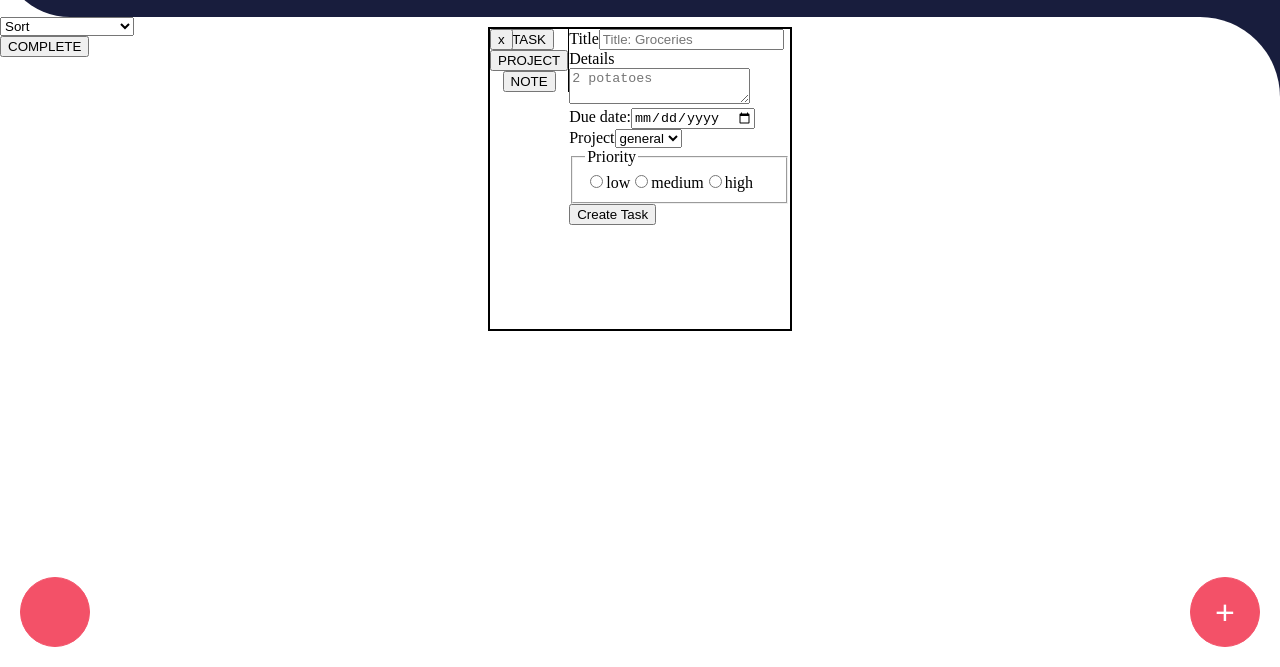
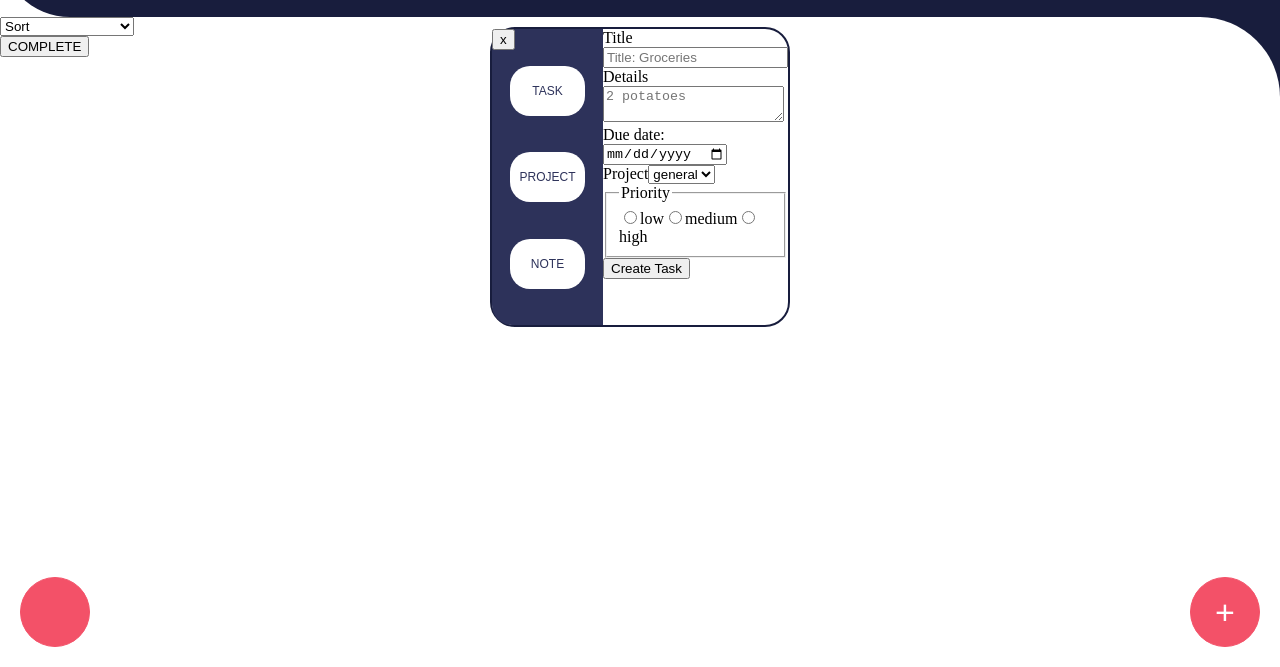
Before and after one commit to Bertmoss/top__to-do-app, a website built with webpack: page dist/index.html in a window 1280 px wide. Shown: the part 133-800 px from the top of the page. Built offline with nearby package versions, Linux system fonts and the light colour scheme; files whose address does not match are found by name.

Commit message:
Style side btn in modal

```diff
--- a/src/main/modal/__side/modal__side.js
+++ b/src/main/modal/__side/modal__side.js
@@ -1,17 +1,22 @@
 let sideDiv = document.createElement("div");
-sideDiv.classList.add("modal__side");
+sideDiv.classList.add("modal__side", "p-modal__side");
 
 let taskButton = document.createElement("button");
 taskButton.setAttribute("type", "button");
 taskButton.textContent = 'TASK';
+taskButton.classList.add("modal__side-btn")
 
 let projectButton = document.createElement("button");
 projectButton.setAttribute("type", "button");
 projectButton.textContent = "PROJECT";
 
+projectButton.classList.add("modal__side-btn")
+
 let noteButton = document.createElement("button");
 noteButton.setAttribute("type", "button");
 noteButton.textContent = "NOTE";
+noteButton.classList.add("modal__side-btn")
+
 
 sideDiv.appendChild(taskButton)
 
--- a/src/main/modal/__side/modal__side.scss
+++ b/src/main/modal/__side/modal__side.scss
@@ -1,19 +1,31 @@
+@use "../../../general/general__scss/colors" as *;
+.p-modal__side {
+  width: 100%;
+  height: 100%;
+  border-radius: 20px 0px 0px 20px;
+}
+
 .modal__side {
-  width: 45%;
-  height: 100%;
-  border-right: 1px black solid;
-  /* Display maybe in separate class */
+  background-color: $light-blue;
   display: flex;
   flex-direction: column;
   justify-content: space-evenly;
   align-items: center;
 }
 
-.side__button {
-  width: 70%;
+.modal__side-btn {
+  border: none;
+  appearance: none;
+  border-radius: 20px;
+  background-color: $white;
+  color: $light-blue;
+  width: 75px;
   height: 50px;
+  font-size: 12px;
+
 }
-
-.s-side__button {
-  appearance: none;
+.modal__side-btn:active {
+  width: 68px;
+  height: 48px;
+  font-size: 10px;
 }
--- a/src/main/modal/modal.js
+++ b/src/main/modal/modal.js
@@ -4,7 +4,7 @@ import {projectForm} from "./__form/modal__form--project"
 import {noteForm} from "./__form/modal__form--note"
 
 let modal = document.createElement("div")
-modal.classList.add("modal", "main__modal");
+modal.classList.add("modal", "p-main__modal");
 
 let closeBtn = document.createElement("button");
 closeBtn.setAttribute("type", "button");
@@ -51,7 +51,7 @@ side.noteButton.addEventListener("click", () =>{
 })
 /* hide modal when clicked outside of the modal */
 document.addEventListener("click", function (event) {
- if (!event.target.closest(".main__modal")&& !event.target.matches(".main__display-form-btn")  && (modal.classList.contains("main__modal--hidden")== false)) {
+ if (!event.target.closest(".p-main__modal")&& !event.target.matches(".main__display-form-btn")  && (modal.classList.contains("main__modal--hidden")== false)) {
     modal.setAttribute("style", "animation-name : swirl-out-bck; animation-duration: 0.6s");
     setTimeout(hideModal, 600)
   }
--- a/src/main/modal/modal.scss
+++ b/src/main/modal/modal.scss
@@ -1,18 +1,22 @@
+@use "../../general/general__scss/colors" as *;
+
 .modal {
-  border: black 2px solid;
+  border: $dark-blue 2px solid;
+  border-radius: 25px;
   display: flex;
-    background-color: white;
+  background-color: white;
 }
-.main__modal {
+.p-main__modal {
+  box-sizing: border-box;
   position: absolute;
   top: 20%;
   margin: 0px auto;
   left: 0px;
   right: 0px;
   width: 300px;
-  min-height: 300px;
+  height: 300px;
+}
 
-}
 .main__modal--hidden {
   display: none;
 }
```
Also changed, not shown: dist/main.js, dist/output.css, 1 other file.
